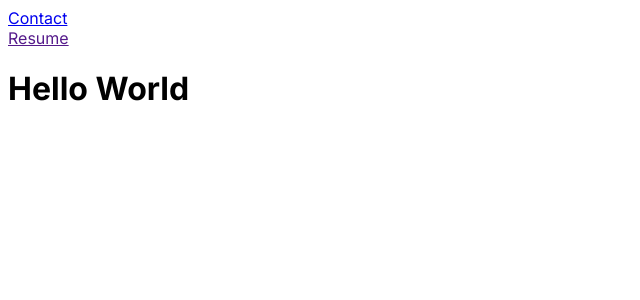
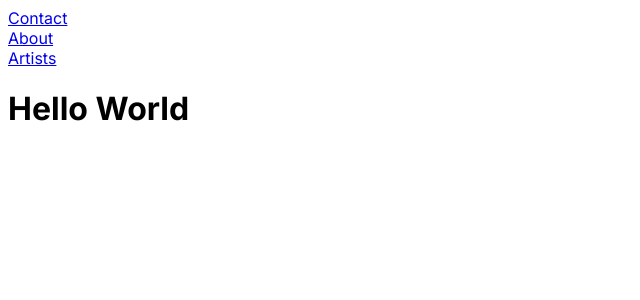
Before and after one commit to nwcassiani/sjgallery, a Next.js app in the folder sjgallery/: page / in a window 1280 px wide. Shown: the top 300 px of the page, without its empty margins (0-640 px from the left). Built offline with nearby package versions, Linux system fonts and the light colour scheme.

Commit message:
Add basic navigation and links

```diff
--- /dev/null
+++ b/sjgallery/src/app/about/page.tsx
@@ -0,0 +1,3 @@
+export default function Page() {
+  return <p>About Page</p>;
+}
--- /dev/null
+++ b/sjgallery/src/app/artists/page.tsx
@@ -0,0 +1,3 @@
+export default function Page() {
+  return <p>Artist Page</p>;
+}
--- a/sjgallery/src/app/components/Navbar.tsx
+++ b/sjgallery/src/app/components/Navbar.tsx
@@ -4,11 +4,20 @@
   return (
     <div className="nav-container">
       <div className="logo">
-        <Link href="/">
+        <Link href="/contact">
           Contact
         </Link>
       </div>
-      <a href="" className="cta-btn">Resume</a>
+      <div className="logo">
+        <Link href="/about">
+          About
+        </Link>
+      </div>
+      <div className="logo">
+        <Link href="/artists">
+          Artists
+        </Link>
+      </div>
     </div>
   )
 }
--- /dev/null
+++ b/sjgallery/src/app/contact/page.tsx
@@ -0,0 +1,3 @@
+export default function Page() {
+  return <p>Contact Page</p>;
+}
--- a/sjgallery/src/app/layout.tsx
+++ b/sjgallery/src/app/layout.tsx
@@ -1,6 +1,7 @@
 import type { Metadata } from "next";
 import { Inter } from "next/font/google";
 import "./globals.css";
+import Navbar from "./components/Navbar";
 
 const inter = Inter({ subsets: ["latin"] });
 
@@ -16,7 +17,10 @@
 }>) {
   return (
     <html lang="en">
-      <body className={inter.className}>{children}</body>
+      <body className={inter.className}>
+        <Navbar />
+        {children}
+      </body>
     </html>
   );
 }
--- a/sjgallery/src/app/page.tsx
+++ b/sjgallery/src/app/page.tsx
@@ -6,7 +6,6 @@
   return (
     // <main className={styles.main}>
     <main>
-      <Navbar />
       <h1>Hello World</h1>
       {/* <div className={styles.description}>
         <p>
```
